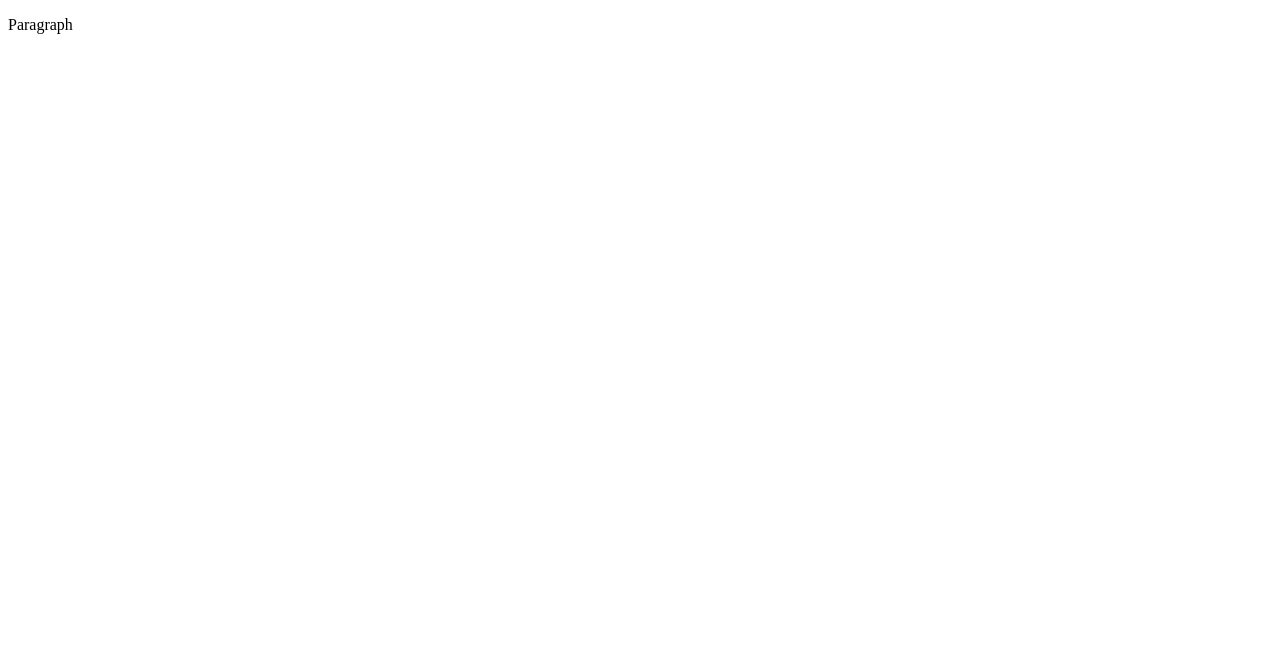
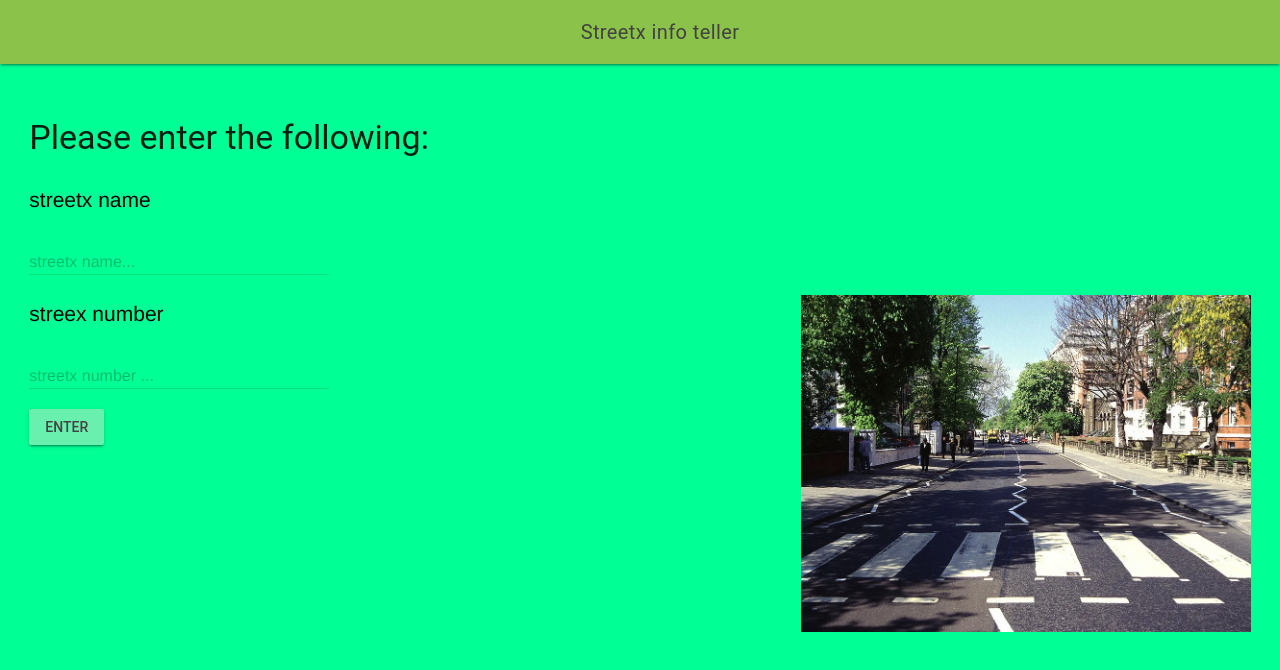
Before and after one commit to MTHS-ICS2O-2-2022/ICSO-Unit-2-03-Armatys22, a plain HTML site: page index.html in a window 1280 px wide. Drawn offline with nearby package versions, Linux system fonts and the light colour scheme.

```diff
--- a/css/style.css
+++ b/css/style.css
@@ -1,4 +1,40 @@
-/* Created by: Mr. Coxall
-* Created on: Sep 2020
+/* Created by: Dominik Armatys
+* Created on: mar 20 2023
 * This file contains the CSS for index.html
 */
+
+.mdl-layout__header-row {
+  align-items: center;
+  justify-content: center;
+}
+
+.mdl-layout__content {
+  padding-left: 22pt;
+  padding-right: 22pt;
+  padding-top: 22pt;
+}
+
+/* Due to error in MDL : https://github.com/google/material-design-lite/issues/5281
+*/
+.mdl-ripple {
+  background: #000;
+  opacity: 0.001;
+}
+
+body {
+  background-color: rgb(0, 255, 149);
+}
+
+p {
+  color: rgb(0, 0, 0);
+  font-family: Helvetica, Arial, sans-serif;
+  font-size: 1.5rem;
+  padding-top: 5pt;
+}
+
+img {
+  height: auto;
+  width: 450px;
+  float: right;
+  margin-top: auto;
+}
--- a/index.html
+++ b/index.html
@@ -1,9 +1,61 @@
 <!DOCTYPE html>
 <html>
-  <head>
-    <title>Title</title>
-  </head>
-  <body>
-    <p>Paragraph</p>
-  </body>
+<head>
+  <meta charset="utf-8" />
+  <meta name="description" content="User Input, with JavaScript" />
+  <meta name="keywords" content="road, streetx" />
+  <meta name="author" content="Dominik Armatys" />
+  <meta name="viewport" content="width=device-width, initial-scale=1.0" />
+  <link rel="apple-touch-icon" sizes="180x180" href="apple-touch-icon.png" />
+  <link rel="icon" type="image/png" sizes="32x32" href="favicon-32x32.png" />
+  <link rel="icon" type="image/png" sizes="16x16" href="favicon-16x16.png" />
+  <link rel="manifest" href="site.webmanifest" />
+  <link rel="stylesheet" href="https://fonts.googleapis.com/icon?family=Material+Icons" />
+<link rel="stylesheet" href="https://code.getmdl.io/1.3.0/material.light_green-green.min.css" />
+  <link rel="stylesheet" href="./css/style.css">
+  <title>Streetx info</title>
+</head>
+<body>
+  <script defer src="https://code.getmdl.io/1.3.0/material.min.js"></script>
+  <script src="./js/script.js"></script>
+  <div class="mdl-layout mdl-js-layout mdl-layout--fixed-header">
+    <header class="mdl-layout__header">
+      <div class="mdl-layout__header-row">
+        <span class="mdl-layout-title">Streetx info teller</span>
+      </div>
+    </header>
+    <main class="mdl-layout__content">
+      <h3>Please enter the following:</h3>
+      <!-- Simple Textfield -->
+      <form action="#">
+        <p>streetx name</p>
+        <div class="mdl-textfield mdl-js-textfield">
+          <input class="mdl-textfield__input" type="text" id="streetx-name">
+          <label class="mdl-textfield__label" for="streetx-name">streetx name...</label>
+        </div>
+      </form>
+      <img src="street.jpg" alt="style">
+      <!-- Numeric Textfield -->
+      <form action="#">
+        <p>streex number</p>
+        <div class="mdl-textfield mdl-js-textfield">
+          <input class="mdl-textfield__input" type="text" pattern="-?[0-9]*(\.[0-9]+)?" id="streetx-number">
+          <label class="mdl-textfield__label" for="age-entered">streetx number ...</label>
+          <span class="mdl-textfield__error">Input is not a number!</span>
+        </div>
+      </form>
+      <!-- Raised button with ripple -->
+      <button class="mdl-button mdl-js-button mdl-button--raised mdl-js-ripple-effect mdl-button--accent"
+        onclick="enterClicked()">
+        Enter
+      </button>
+      <br>
+      <br>
+      <br>
+      <div id="user-info">
+        <div id="address"></div>
+      </div>
+    </main>
+  </div>
+</body>
 </html>
--- a/js/script.js
+++ b/js/script.js
@@ -1,5 +1,18 @@
 // Copyright (c) 2020 Mr. Coxall All rights reserved
 //
-// Created by: Mr. Coxall
-// Created on: Sep 2020
+// Created by: dominik armatys
+// Created on: mar 20 2023
 // This file contains the JS functions for index.html
+
+/**
+ * This function gets users first name and age and shows it back to user.
+ */
+function enterClicked() {
+  // input
+  const firstName = document.getElementById("streetx-name").value
+  const userAge = parseInt(document.getElementById("streetx-number").value)
+
+  // output
+  document.getElementById("address").innerHTML =
+    "Your info is: " + firstName + ", age " + userAge + "."
+}
```
Also changed, not shown: street.jpg (added).
